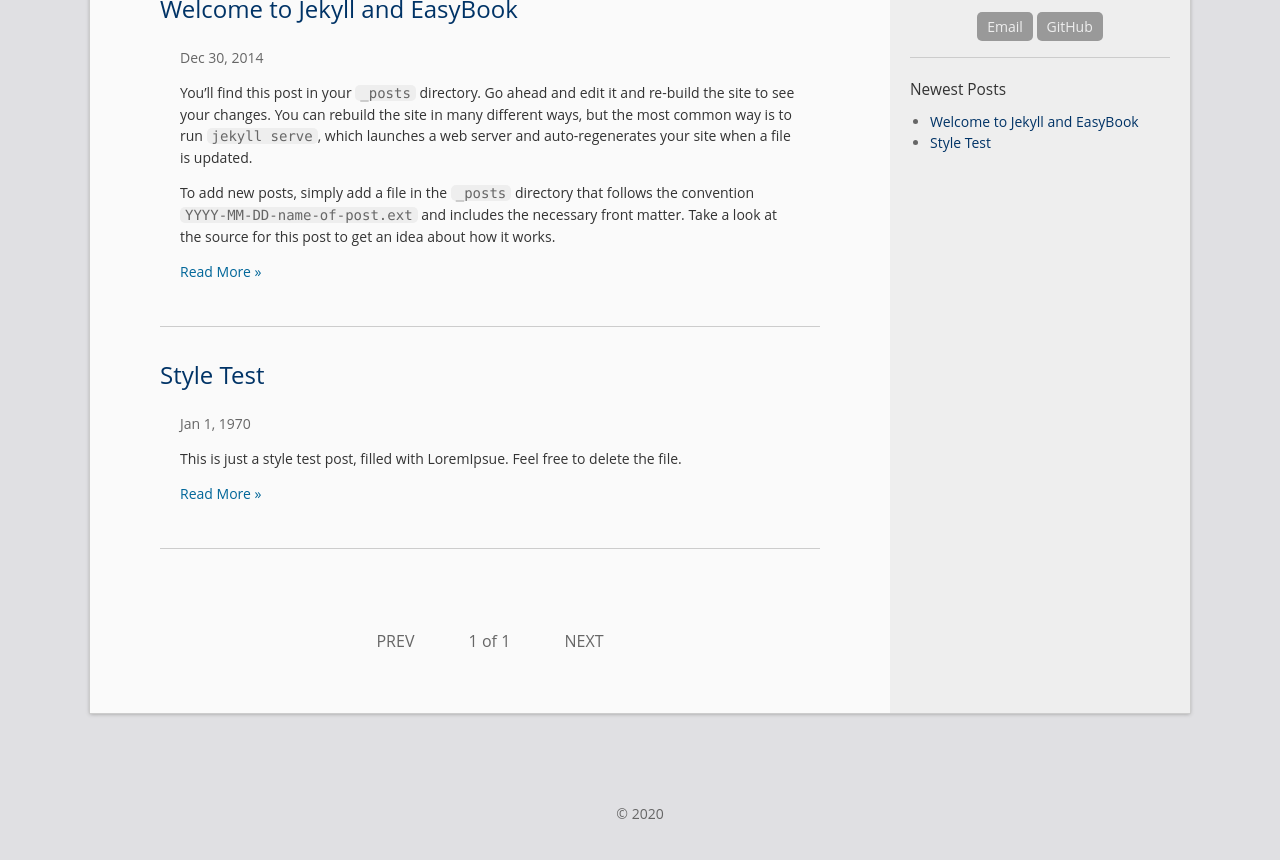
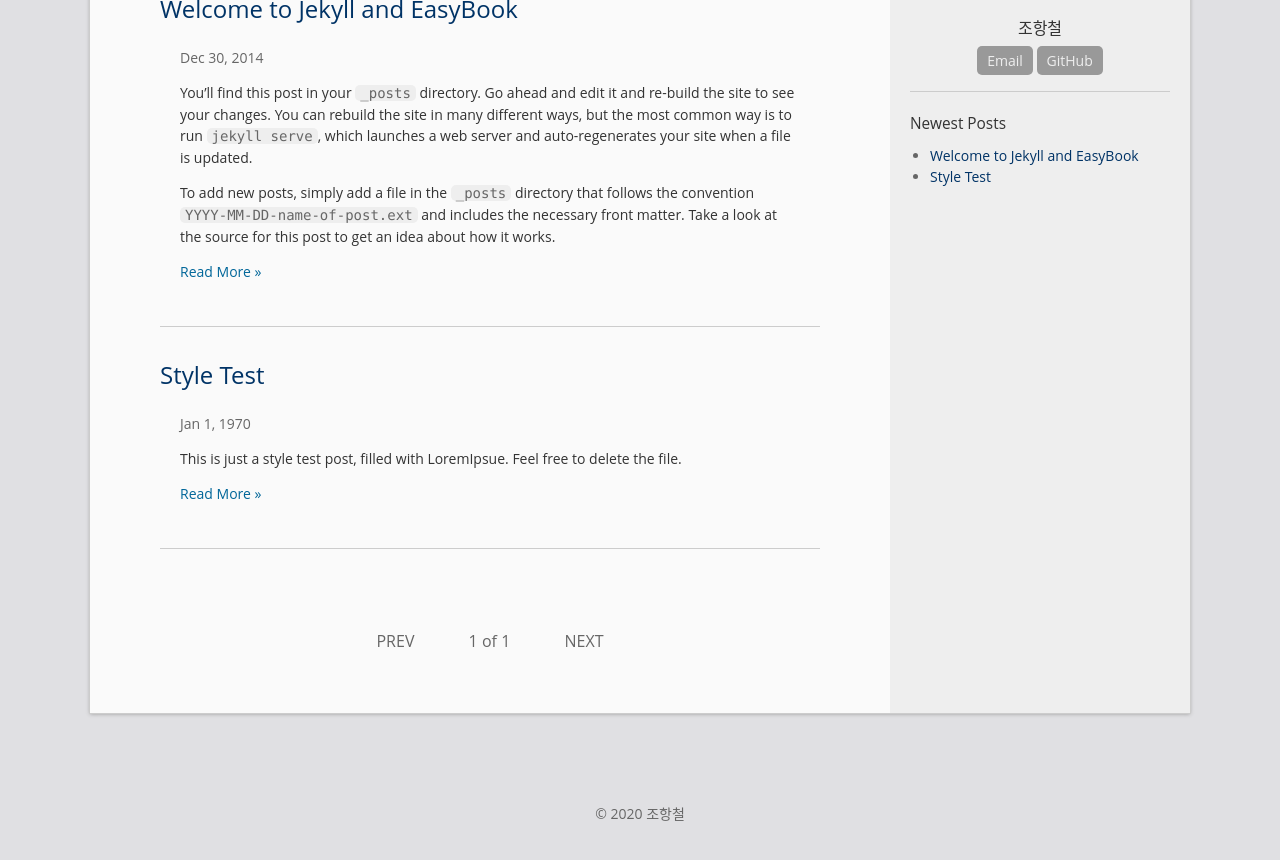
Before and after one commit to chohz1003/chohz1003.github.com, a Jekyll site: the page built from index.html, in a window 1280 px wide, cut to the strip 261-1145 px from the top of the page. Shown: the top 860 px of the strip. Built offline with Jekyll 4.4.1, drawn with Linux system fonts in a browser that asks for light colours; the list of posts is cut into pages by our own code.

Commit message:
Update _config.yml

```diff
--- a/_config.yml
+++ b/_config.yml
@@ -8,7 +8,7 @@ description: >
 
 # Your information
 email: chohc1003@gmail.com
-author:
+author: 조항철
 avatar: "//www.gravatar.com/avatar/your_email_md5?d=mm&s=135"
 profile: One sentence introducing yourself.
 #twitter_username: twitter_username
```
